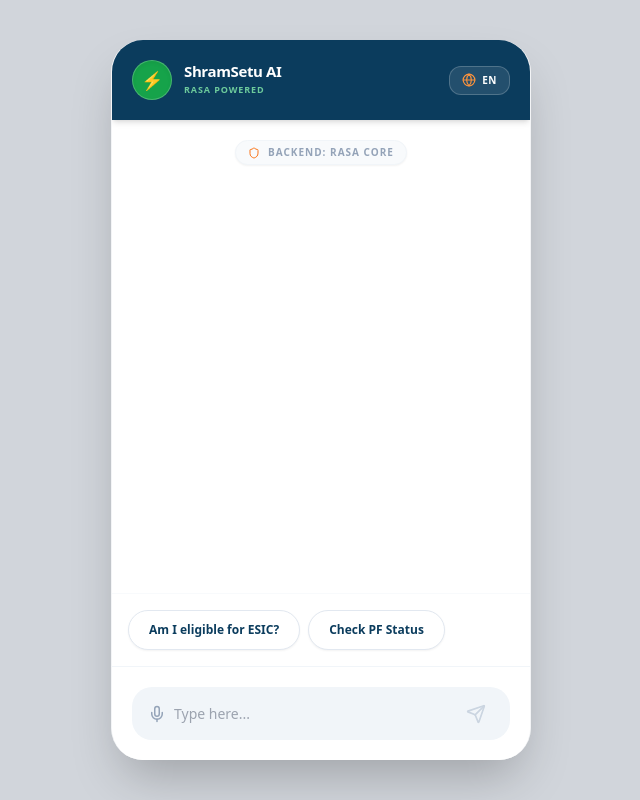
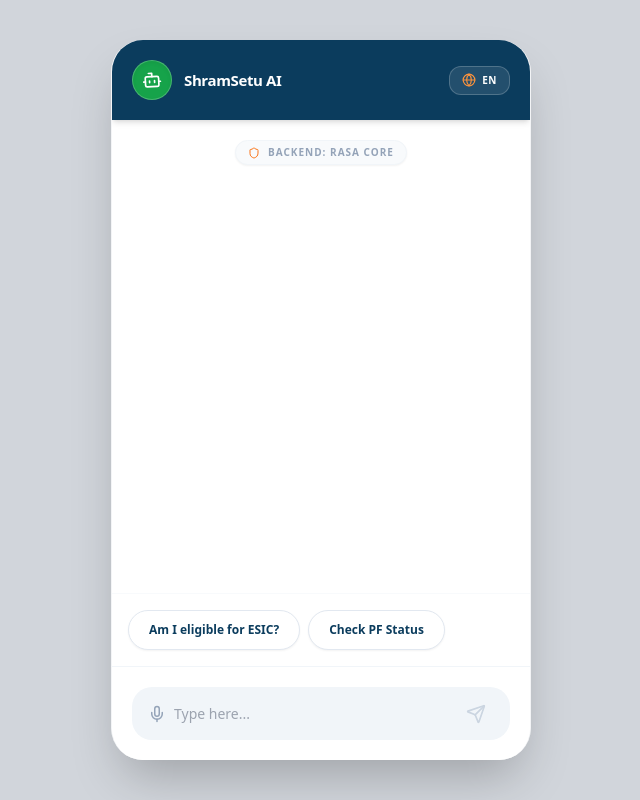
Before and after one commit to Abisheks802/ShramSetu-AI, a React (Vite) app in the folder frontend/: page / in a window 1280 px wide. Shown: the whole page, without its empty margins (319-959 px from the left). Built offline with nearby package versions, Linux system fonts and the light colour scheme.

Commit message:
Updated logo

```diff
--- a/frontend/src/ShramSetuAI.jsx
+++ b/frontend/src/ShramSetuAI.jsx
@@ -5,23 +5,29 @@
 import LanguageModal from './components/LanguageModal';
 
 const ShramSetuAI = () => {
+  // --- STATE MANAGEMENT ---
   const [lang, setLang] = useState('en');
   const [isLangOpen, setIsLangOpen] = useState(false);
   const [input, setInput] = useState('');
   const [isTyping, setIsTyping] = useState(false);
 
+  // Persistent Chat History: Loads messages from LocalStorage on initial render
   const [messages, setMessages] = useState(() => {
     const saved = localStorage.getItem('shramsetu_chat_history');
     return saved ? JSON.parse(saved) : [];
   });
 
-  const scrollRef = useRef(null);
+  const scrollRef = useRef(null); // Reference for the chat container to handle auto-scrolling
 
+  // --- SIDE EFFECTS ---
   useEffect(() => {
+    // Save messages to LocalStorage whenever history changes
     localStorage.setItem('shramsetu_chat_history', JSON.stringify(messages));
+    // Auto-scroll to the latest message
     if (scrollRef.current) scrollRef.current.scrollTop = scrollRef.current.scrollHeight;
   }, [messages]);
 
+  // --- CONFIGURATION DATA ---
   const languages = [
     { code: 'en', native: 'English', eng: 'ENGLISH' },
     { code: 'hi', native: 'हिन्दी', eng: 'HINDI' },
@@ -30,6 +36,7 @@
     { code: 'mr', native: 'मराठी', eng: 'MARATHI' }
   ];
 
+  // UI Text translations based on language selection
   const content = {
     en: { welcome: "ShramSetu AI", sub: "RASA POWERED", placeholder: "Type here...", actions: ["Am I eligible for ESIC?", "Check PF Status"] },
     hi: { welcome: "श्रमसेतु AI", sub: "RASA द्वारा संचालित", placeholder: "यहाँ लिखें...", actions: ["क्या मैं ESIC के पात्र हूँ?", "PF स्टेटस"] }
@@ -37,14 +44,15 @@
 
   const current = content[lang] || content['en'];
 
+  // --- MESSAGE HANDLING ---
   const handleSend = async (text) => {
     const userText = text || input;
     if (!userText.trim()) return;
 
-    // --- SMART FRONTEND VALIDATION ---
+    // --- INPUT VALIDATION LOGIC ---
     const lowerText = userText.toLowerCase().trim();
 
-    // Check if it's a known button/intent or Yes/No (Allowed Alphabets)
+    // Check if the input matches specific keywords or patterns
     const isAllowedText =
       lowerText === "yes" ||
       lowerText === "no" ||
@@ -52,27 +60,28 @@
       userText.includes("Status") ||
       userText.startsWith("/");
 
-    // If it's NOT a button/intent and contains alphabets (Salary Input Case)
+    // Restrict input to digits only if it's not a predefined keyword
     if (!isAllowedText && !/^\d+$/.test(userText.trim())) {
       setMessages(prev => [...prev,
         { id: Date.now(), text: userText, sender: 'user' },
         { id: Date.now() + 1, text: "Please enter digits only ", sender: 'bot' }
       ]);
       setInput('');
-      return; // Stop API call
+      return;
     }
-    // --- VALIDATION END ---
 
+    // Update UI with User Message
     setMessages(prev => [...prev, { id: Date.now(), text: userText, sender: 'user' }]);
     setInput('');
     setIsTyping(true);
 
     try {
+      // API call to Rasa Backend
       const response = await fetch("http://localhost:5005/webhooks/rest/webhook", {
         method: "POST",
         headers: { "Content-Type": "application/json" },
         body: JSON.stringify({
-          sender: "user_session_123",
+          sender: "user_session_123", // Unique session ID for Rasa tracker
           message: userText
         }),
       });
@@ -80,13 +89,14 @@
       const data = await response.json();
 
       if (data && data.length > 0) {
+        // Sequential message rendering for a natural chat feel
         data.forEach((res, index) => {
           setTimeout(() => {
             setMessages(prev => [...prev, {
               id: Date.now() + index,
               text: res.text || "I didn't quite get that.",
               sender: 'bot',
-              buttons: res.buttons // Store buttons if any
+              buttons: res.buttons // Handles interactive buttons sent by Rasa
             }]);
             if (index === data.length - 1) setIsTyping(false);
           }, index * 600);
@@ -109,10 +119,13 @@
     <div className="fixed inset-0 bg-slate-200 sm:bg-[#D1D5DB] flex items-center justify-center font-sans antialiased">
       <div className="w-full h-full sm:w-[420px] sm:h-[90vh] sm:max-h-[850px] bg-white flex flex-col shadow-2xl relative sm:rounded-[32px] overflow-hidden border-x border-gray-100">
 
+        {/* MODAL: Language selection overlay */}
         {isLangOpen && <LanguageModal languages={languages} currentLang={lang} onSelect={(c) => {setLang(c); setIsLangOpen(false)}} onClose={() => setIsLangOpen(false)} />}
 
+        {/* HEADER: Dynamic app name and language switcher */}
         <ChatHeader welcome={current.welcome} sub={current.sub} lang={lang} onLangClick={() => setIsLangOpen(true)} />
 
+        {/* CHAT AREA: Message bubble container */}
         <main ref={scrollRef} className="flex-1 overflow-y-auto p-4 sm:p-5 space-y-4 bg-white scrollbar-hide">
           <div className="flex justify-center mb-4">
             <div className="bg-slate-50 text-slate-400 px-3 py-1 rounded-full text-[10px] flex items-center gap-2 font-bold border border-slate-100 uppercase tracking-widest shadow-sm">
@@ -120,13 +133,14 @@
             </div>
           </div>
 
+          {/* Loop through message history */}
           {messages.map((msg) => (
             <div key={msg.id} className={`flex flex-col ${msg.sender === 'user' ? 'items-end' : 'items-start'} animate-in slide-in-from-bottom-1 duration-300`}>
               <div className={`max-w-[85%] px-4 py-3 rounded-2xl text-[14px] leading-relaxed shadow-sm ${msg.sender === 'user' ? 'bg-[#0B3C5D] text-white rounded-tr-none' : 'bg-[#F1F5F9] text-gray-800 rounded-tl-none border border-slate-50'}`}>
                 {msg.text}
               </div>
 
-              {/* RENDER INTERACTIVE BUTTONS */}
+              {/* INTERACTIVE BUTTONS: Renders if Rasa sends button payloads */}
               {msg.sender === 'bot' && msg.buttons && (
                 <div className="flex gap-2 mt-2 flex-wrap">
                   {msg.buttons.map((btn, i) => (
@@ -143,6 +157,7 @@
             </div>
           ))}
 
+          {/* TYPING INDICATOR: Visible while waiting for API response */}
           {isTyping && (
             <div className="flex justify-start">
               <div className="bg-[#F1F5F9] px-4 py-2.5 rounded-2xl rounded-tl-none border border-slate-50 flex gap-1 items-center">
@@ -154,6 +169,7 @@
           )}
         </main>
 
+        {/* QUICK ACTIONS: Horizontal scrolling suggestions */}
         <div className="px-4 py-3 bg-white border-t border-slate-50 overflow-x-auto no-scrollbar">
           <div className="flex gap-2 py-1">
             {current.actions.map((act) => (
@@ -168,6 +184,7 @@
           </div>
         </div>
 
+        {/* INPUT FOOTER: Final text entry component */}
         <ChatInput input={input} setInput={setInput} onSend={() => handleSend(input)} placeholder={current.placeholder} />
       </div>
     </div>
--- a/frontend/src/components/ChatHeader.jsx
+++ b/frontend/src/components/ChatHeader.jsx
@@ -1,13 +1,15 @@
 import React from 'react';
-import { Globe } from 'lucide-react';
+import {Bot, Globe } from 'lucide-react';
 
 const ChatHeader = ({ welcome, sub, lang, onLangClick }) => (
   <header className="bg-[#0B3C5D] text-white p-4 sm:p-5 flex items-center justify-between shrink-0 shadow-md z-10">
     <div className="flex items-center gap-3">
-      <div className="w-9 h-9 sm:w-10 sm:h-10 bg-green-600 rounded-full flex items-center justify-center border border-white/20 text-lg shadow-inner">⚡</div>
+      <div className="w-9 h-9 sm:w-10 sm:h-10 bg-green-600 rounded-full flex items-center justify-center border border-white/20 text-lg shadow-inner">
+      <Bot size={20} className="text-white -rotate-3" />
+      </div>
       <div className="text-left">
         <h1 className="font-bold text-[14px] sm:text-[15px] tracking-tight leading-none">{welcome}</h1>
-        <p className="text-[8px] sm:text-[9px] text-green-300 font-black uppercase tracking-[0.1em] mt-1 opacity-80">{sub}</p>
+        {/* <p className="text-[8px] sm:text-[9px] text-green-300 font-black uppercase tracking-[0.1em] mt-1 opacity-80">{sub}</p> */}
       </div>
     </div>
 
```
Also changed, not shown: frontend/index.html (+4 -2 lines).
